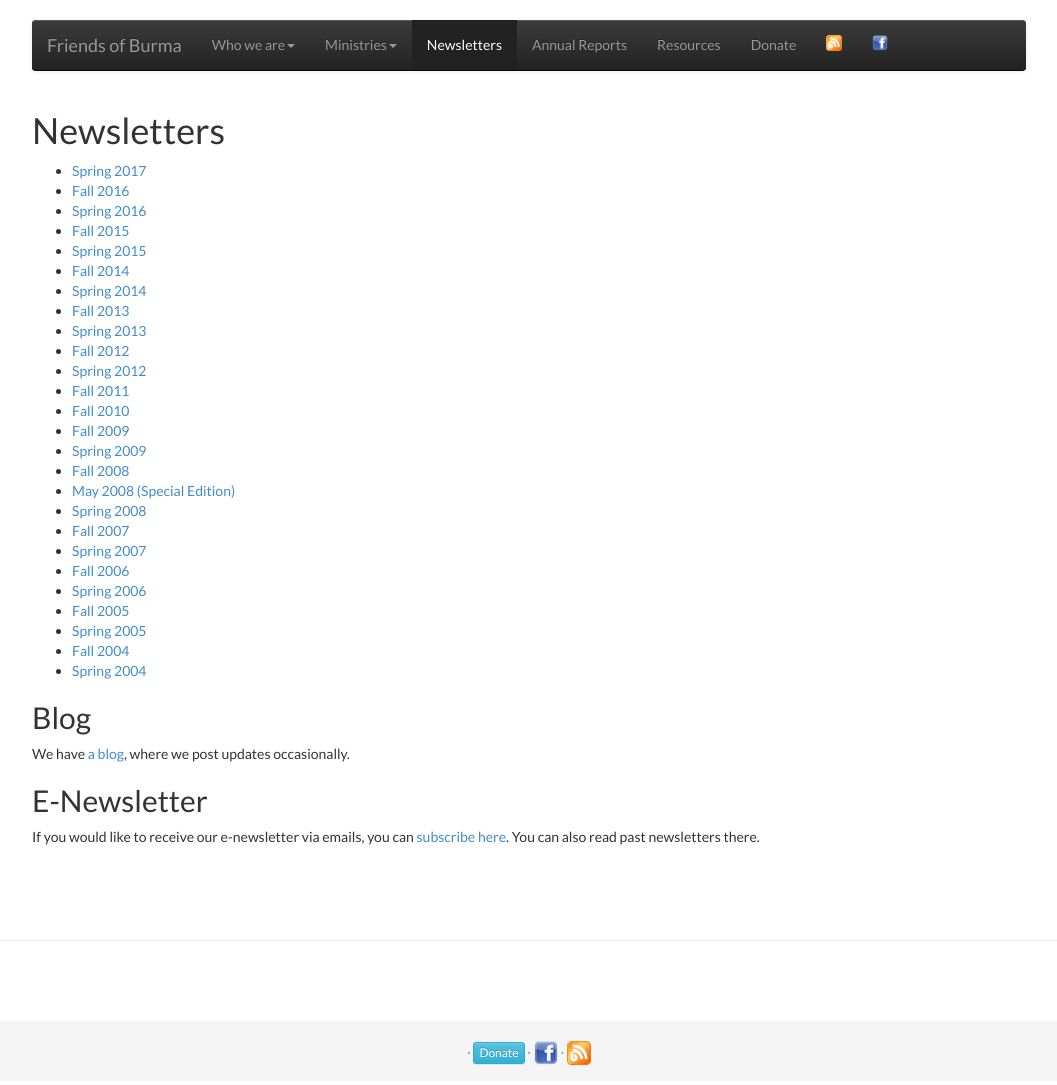
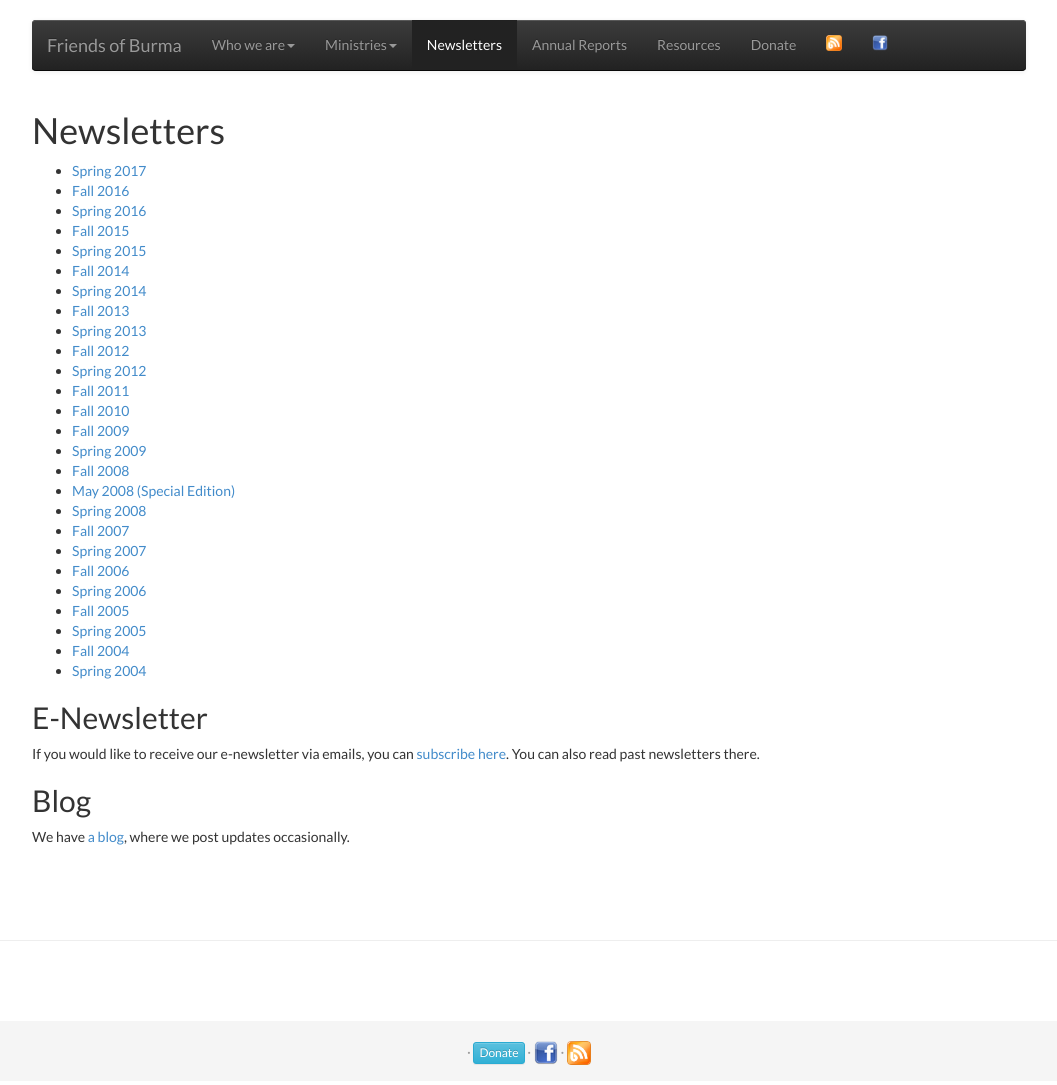
Before and after one commit to friendsofburma/friendsofburma.github.io, a Jekyll site: the page built from _pages/newsletter.html, in a window 1280 px wide. Shown: the whole page, without its empty margins (111-1168 px from the left). Built offline with Jekyll 4.4.1, drawn with Linux system fonts in a browser that asks for light colours; part of the change alters nothing that is shown.

```diff
--- a/_pages/newsletter.html
+++ b/_pages/newsletter.html
@@ -36,10 +36,10 @@ permalink: /newsletters/
     <li><a href="https://drive.google.com/file/d/0B7ZEOyKXVhn1b0NHVlVnQWhhb0U/edit?usp=sharing" target="_blank">Spring 2004</a></li>
   </ul>
 
+  <h2>E-Newsletter</h2>
+  <p>If you would like to receive our e-newsletter via emails, you can <a href="http://news.friendsofburma.org/2016/05/subscribe-to-our-mailing-list.html" target="_blank">subscribe here</a>. You can also read past newsletters there.</p>
+
   <h2>Blog</h2>
   <p>We have <a href="http://blog.friendsofburma.org" target="_blank">a blog</a>, where we post updates occasionally.</p>
 
-	<h2>E-Newsletter</h2>
-	<p>If you would like to receive our e-newsletter via emails, you can <a href="http://news.friendsofburma.org" target="_blank">subscribe here</a>. You can also read past newsletters there.</p>
-
 </div><!-- /.container -->
```
Lines whose indentation alone changed are shown as unchanged.
